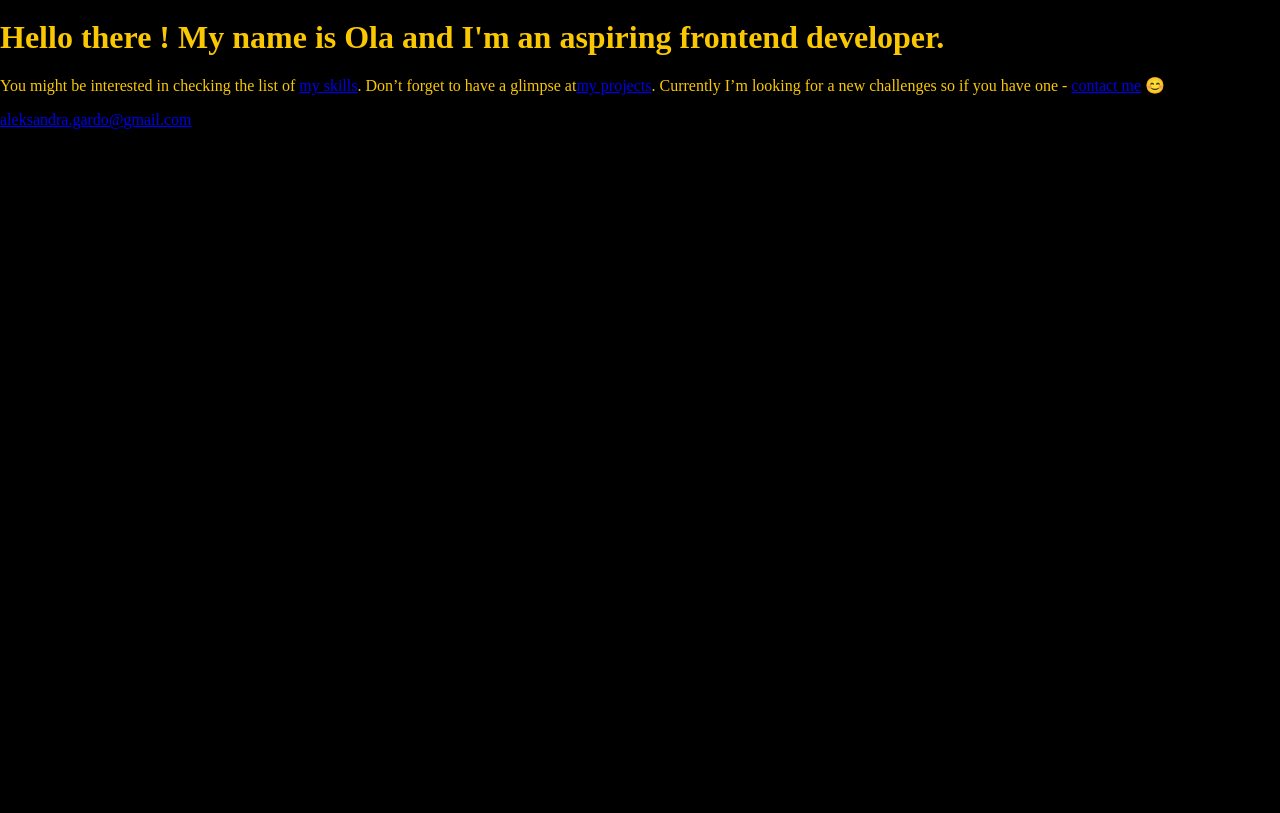
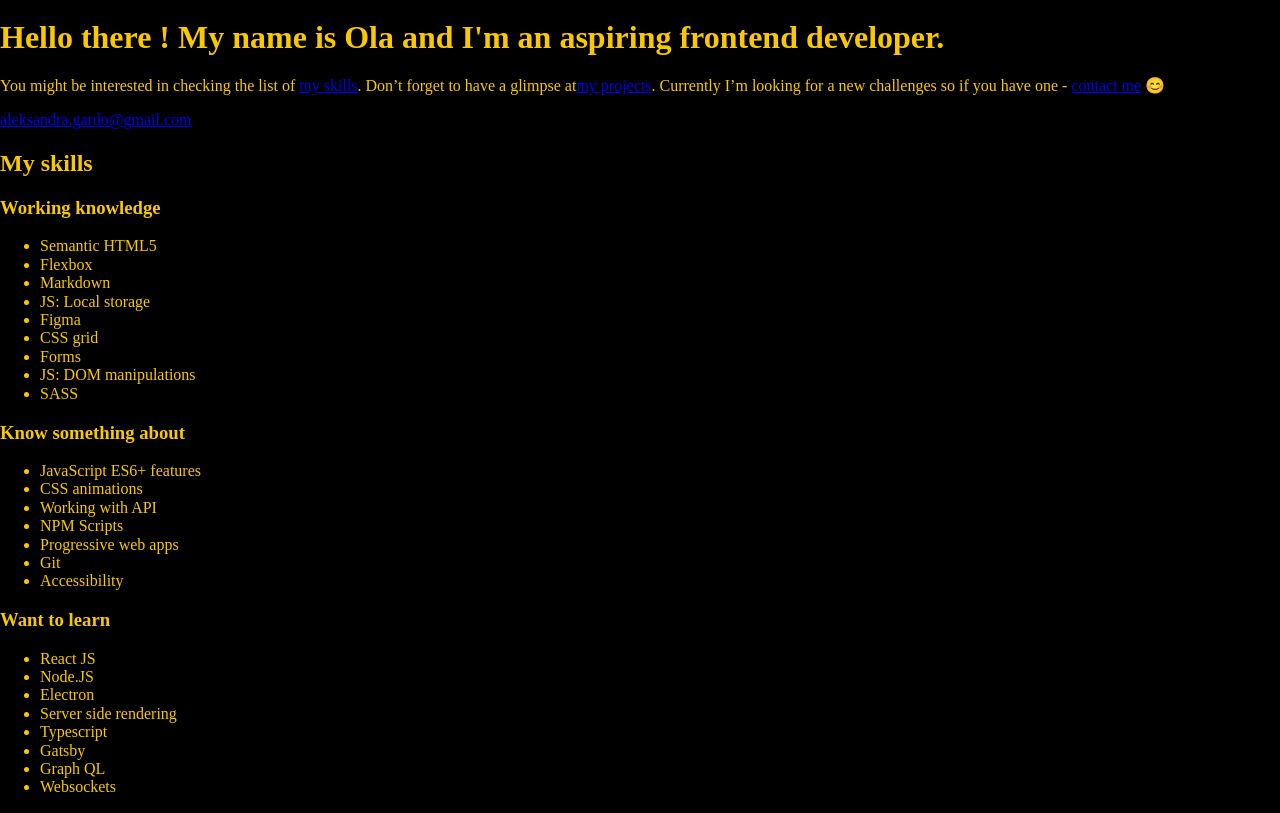
Before and after one commit to Atanvarde/Atanvarde.github.io, a website: page src/content/index.html in a window 1280 px wide. Shown: the part 21-834 px from the top of the page. Before the commit the page ends 800 px from the top, so only its background shows below. Drawn offline with nearby package versions, Linux system fonts and the light colour scheme; files that its build step writes are made by us from their sources.

Commit message:
feat: section skills added

```diff
--- a/src/content/index.html
+++ b/src/content/index.html
@@ -36,8 +36,52 @@
       <section class="hero">
         <img class="hero__image" src="" alt="Ola Gardo"/>
         <h1 class="hero__title">Hello there ! My name is Ola and I'm an aspiring frontend developer.</h1>
-        <p class="hero__description">You might be interested in checking the list of <a class="hero__link" href="#">my skills</a>. Don’t forget to have a glimpse at<a class="hero__link" href="#">my projects</a>. Currently I’m looking for a new challenges so if you have one - <a class="hero__link" href="#">contact me</a> 😊</p>
+        <p class="hero__description">You might be interested in checking the list of <a class="hero__link" href="#my-skills">my skills</a>. Don’t forget to have a glimpse at<a class="hero__link" href="#">my projects</a>. Currently I’m looking for a new challenges so if you have one - <a class="hero__link" href="#">contact me</a> 😊</p>
         <a class="hero__mail" href="mailto:aleksandra.gardo@gmail.com">aleksandra.gardo@gmail.com</a>
+      </section>
+      <section id="my-skills" class="skills">
+        <h2 class="skills__title">
+          My skills
+        </h2>
+        <section class="skills-list">
+          <h3 class="skills-list__title">Working knowledge</h3>
+          <ul class="skills-list__list">
+            <li class="skills-list__item">Semantic HTML5</li>
+            <li class="skills-list__item">Flexbox</li>
+            <li class="skills-list__item">Markdown</li>
+            <li class="skills-list__item">JS: Local storage</li>
+            <li class="skills-list__item">Figma</li>
+            <li class="skills-list__item">CSS grid</li>
+            <li class="skills-list__item">Forms</li>
+            <li class="skills-list__item">JS: DOM manipulations</li>
+            <li class="skills-list__item">SASS</li>
+          </ul>
+        </section>
+        <section class="skills-list">
+          <h3 class="skills-list__title">Know something about</h3>
+          <ul class="skills-list__list">
+            <li class="skills-list__item">JavaScript ES6+ features</li>
+            <li class="skills-list__item">CSS animations</li>
+            <li class="skills-list__item">Working with API</li>
+            <li class="skills-list__item">NPM Scripts</li>
+            <li class="skills-list__item">Progressive web apps</li>
+            <li class="skills-list__item">Git</li>
+            <li class="skills-list__item">Accessibility</li>
+          </ul>
+        </section>
+        <section class="skills-list">
+          <h3 class="skills-list__title">Want to learn</h3>
+          <ul class="skills-list__list">
+            <li class="skills-list__item">React JS</li>
+            <li class="skills-list__item">Node.JS</li>
+            <li class="skills-list__item">Electron</li>
+            <li class="skills-list__item">Server side rendering</li>
+            <li class="skills-list__item">Typescript</li>
+            <li class="skills-list__item">Gatsby</li>
+            <li class="skills-list__item">Graph QL</li>
+            <li class="skills-list__item">Websockets</li>
+          </ul>
+        </section>
       </section>
     </main>
 
```
